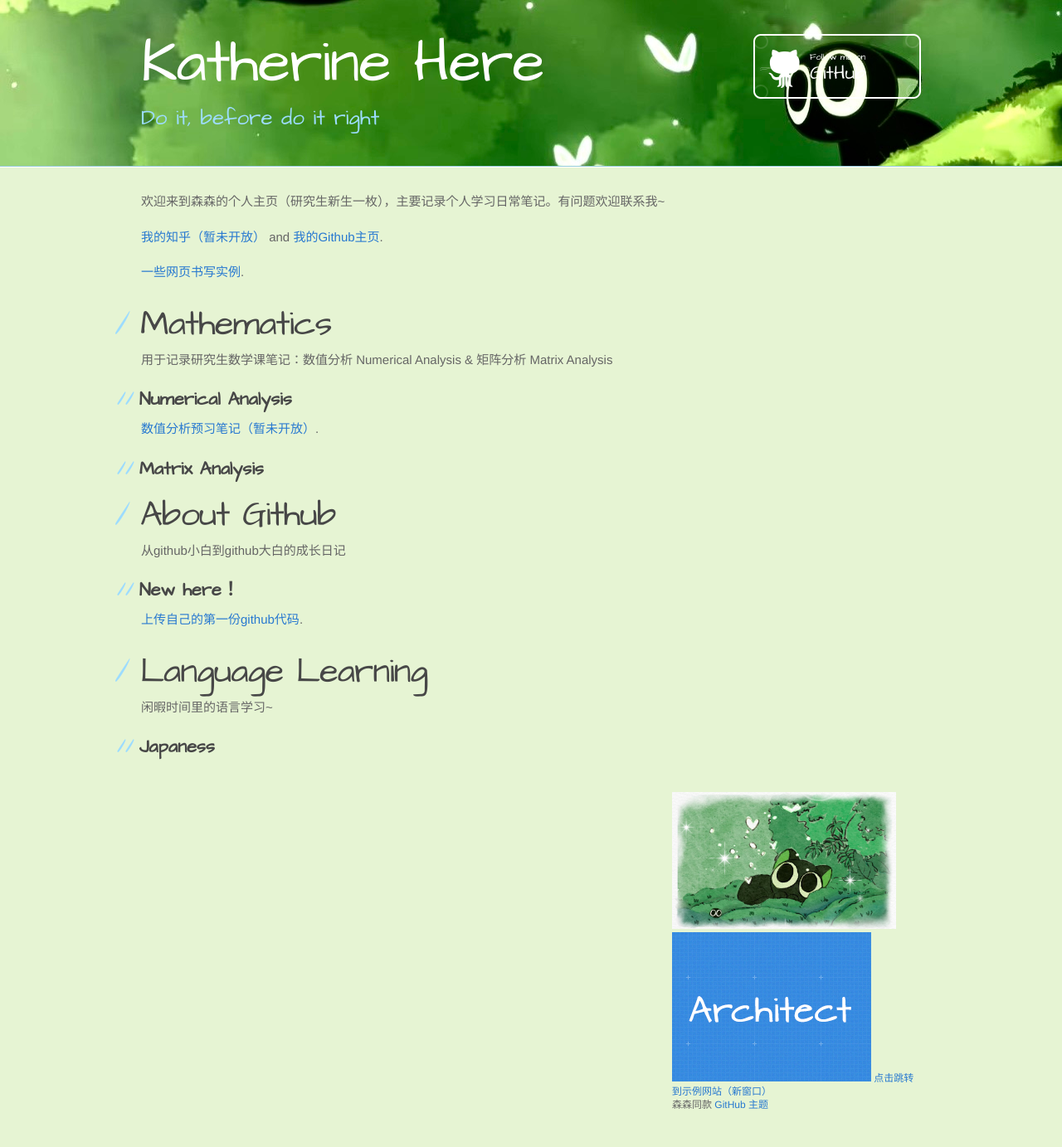
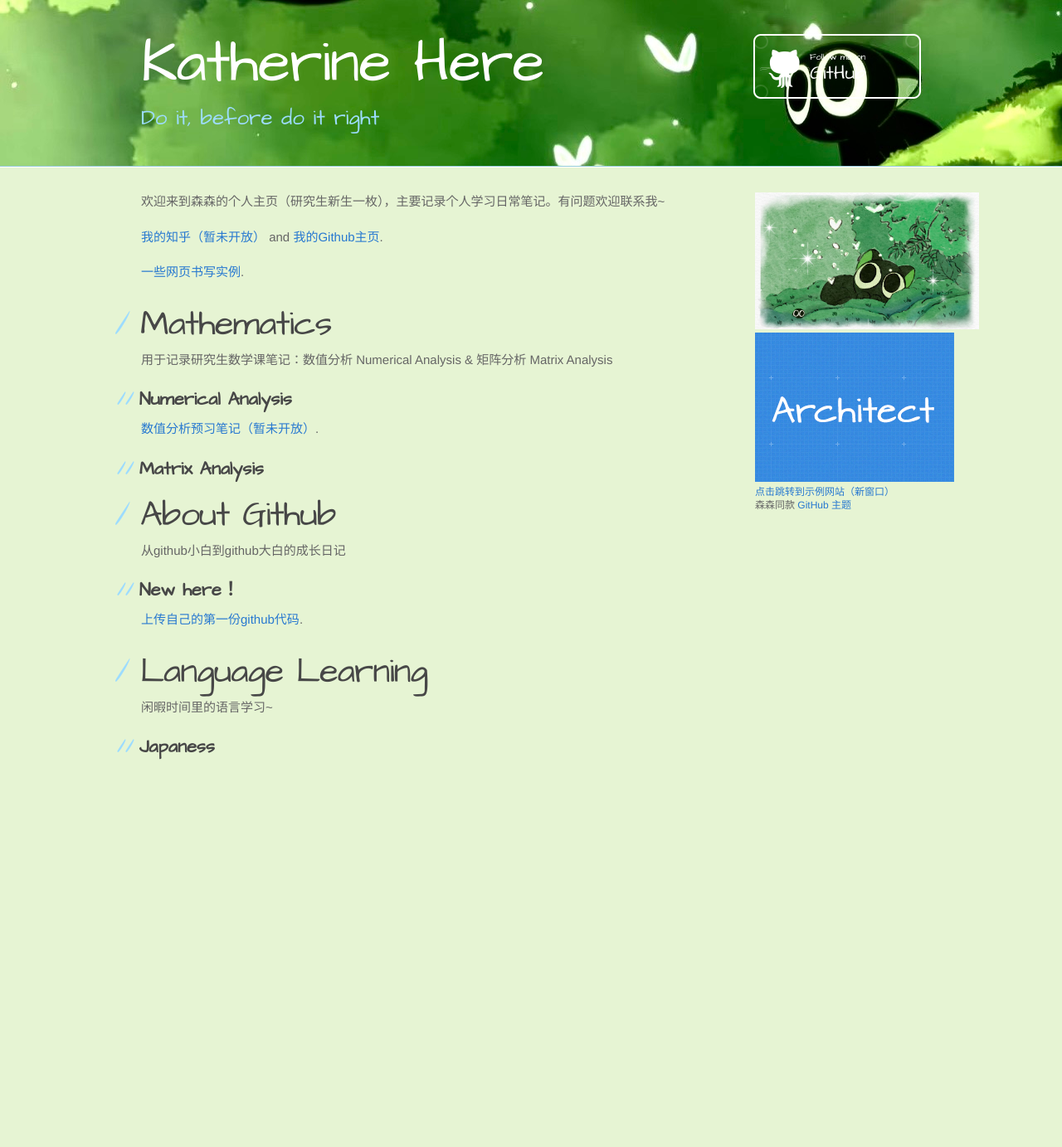
Before and after one commit to Katherine-Kkk/Katherine-Kkk.github.io, a Jekyll site: the page built from index.md, in a window 1280 px wide. Shown: the whole page at 83% size. Built offline with Jekyll 4.4.1, drawn with Linux system fonts in a browser that asks for light colours; after the commit the page ends 948 px from its top, so only the background shows below that.

Commit message:
Update jekyll-theme-architect.scss

```diff
--- a/_sass/jekyll-theme-architect.scss
+++ b/_sass/jekyll-theme-architect.scss
@@ -75,10 +75,9 @@
 
 aside#sidebar {
   float: right;
-  width: 300px;
-
+  width: 200px;
+  min-height: 504px;
   padding-left: 20px;
-  padding-top: 30px;
   font-size: 12px;
   line-height: 1.3;
   background: transparent;
```
